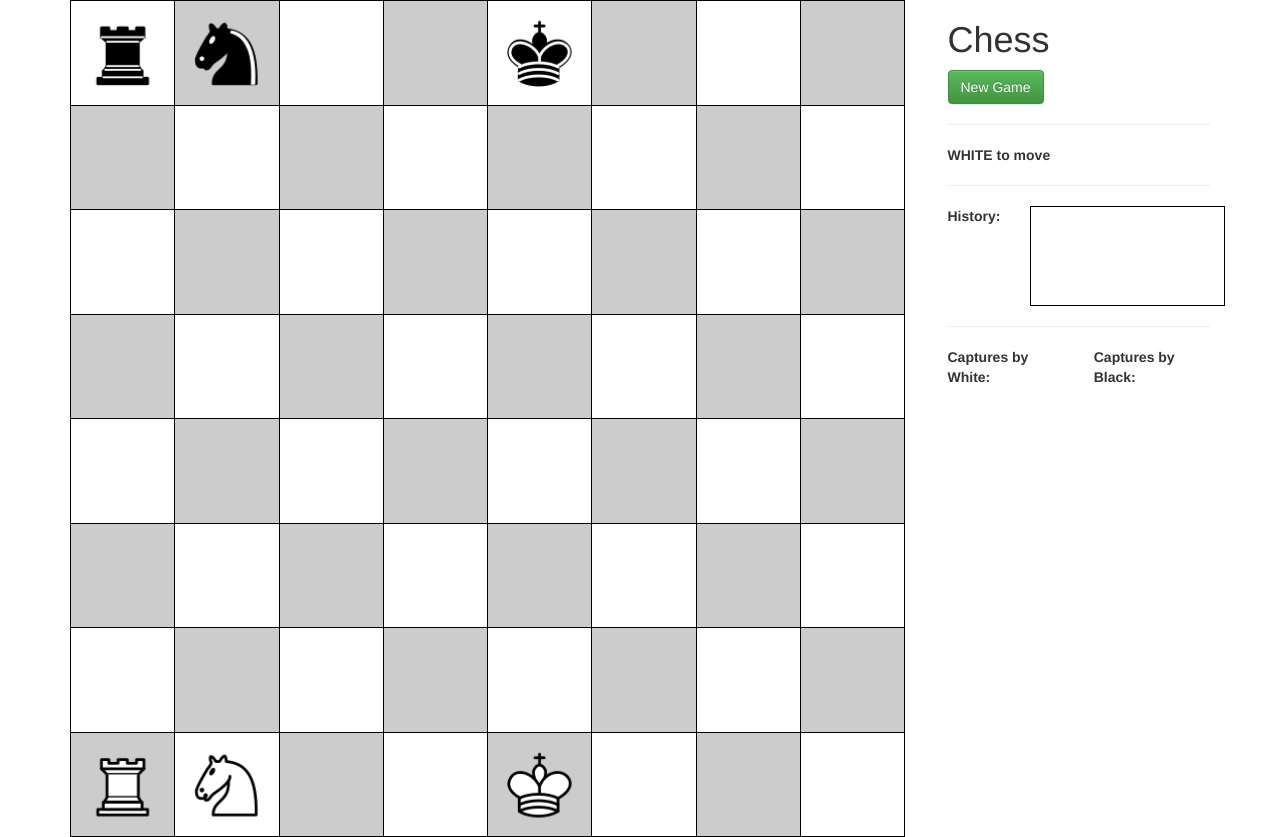
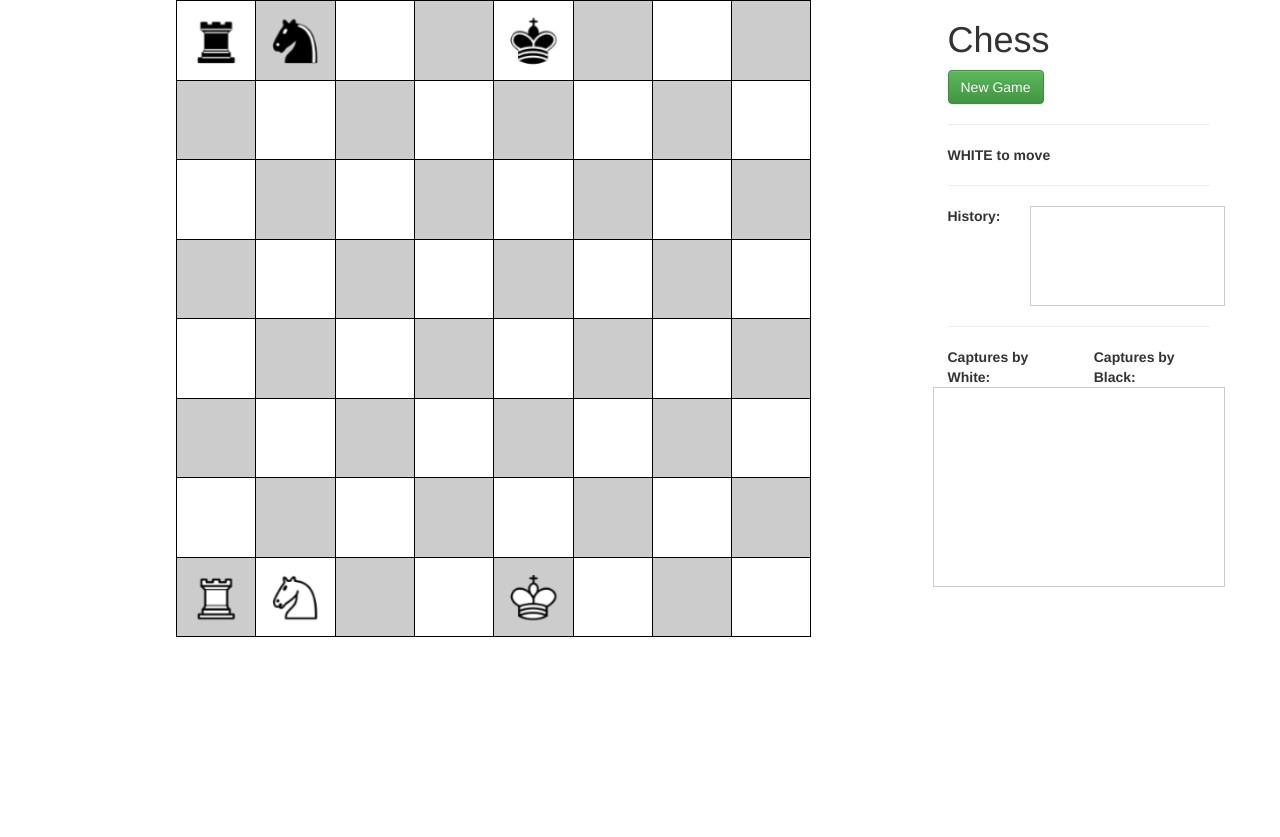
Before and after one commit to betten/chess, a website: page public/chess.html in a window 1280 px wide. After the commit the page ends 800 px from the top, so only its background shows below. Drawn offline with nearby package versions, Linux system fonts and the light colour scheme; some packages are replaced by stand-ins of ours.

Commit message:
smaller pieces/board and updated captures ui

```diff
--- a/public/chess.html
+++ b/public/chess.html
@@ -53,14 +53,22 @@
 
         <hr />
 
-        <div class="row">
-          <div class="col-md-6">
-            <strong>Captures by White:</strong>
-            <div ng-repeat="piece in game.captures.by_white">{{piece.name}}</div>
+        <div>
+          <div class="row">
+            <div class="col-md-6">
+              <strong>Captures by White:</strong>
+            </div>
+            <div class="col-md-6">
+              <strong>Captures by Black:</strong>
+            </div>
           </div>
-          <div class="col-md-6">
-            <strong>Captures by Black:</strong>
-            <div ng-repeat="piece in game.captures.by_black">{{piece.name}}</div>
+          <div id="captures" class="row">
+            <div class="col-md-6">
+              <div class="piece black {{piece.name.toLowerCase()}}" ng-repeat="piece in game.captures.by_white"></div>
+            </div>
+            <div class="col-md-6">
+              <div class="piece white {{piece.name.toLowerCase()}}" ng-repeat="piece in game.captures.by_black"></div>
+            </div>
           </div>
         </div>
 
--- a/public/css/chess.css
+++ b/public/css/chess.css
@@ -1,3 +1,6 @@
+#board {
+  margin: 0 auto;
+}
 #board, #board td {
   border: 1px solid black;
 }
@@ -8,8 +11,8 @@
   background: #ccc;
 }
 #board .square {
-  height: 83.5px;
-  width: 83.3px;
+  height: 58.5px;
+  width: 58.3px;
 }
 #board .square.moveable {
   background: yellow;
@@ -20,33 +23,45 @@
 #board .square.live {
   background: red;
 }
-#board .square .piece {
-  background-image: url(../img/Chess_Pieces_Sprite.svg.png);
+.piece {
+  background-image: url(../img/Chess_Pieces_Sprite.svg.small.png);
   background-repeat: no-repeat;
-  height: 83.5px;
-  width: 83.3px;
+  height: 58.5px;
+  width: 58.3px;
 }
-#board .square .piece.rook.black {
-  background-position: -333.2px -83.5px;
+.piece.king.black {
+  background-position: 0 -58.5px;
 }
-#board .square .piece.rook.white {
-  background-position: -333.2px 0;
+.piece.king.white {
+  background-position: 0 0;
 }
-#board .square .piece.knight.black {
-  background-position: -249.9px -83.5px;
+.piece.queen.black {
+  background-position: -58.3px -58.5px;
 }
-#board .square .piece.knight.white {
-  background-position: -249.9px 0;
+.piece.queen.white {
+  background-position: -58.3px 0;
 }
-#board .square .piece.king.black {
-  background-position: 0 -83.5px;
+.piece.bishop.black {
+  background-position: -116.6px -58.5px;
 }
-#board .square .piece.king.white {
-  background-position: 0 0;
+.piece.bishop.white {
+  background-position: -116.6px 0;
+}
+.piece.knight.black {
+  background-position: -174.9px -58.5px;
+}
+.piece.knight.white {
+  background-position: -174.9px 0;
+}
+.piece.rook.black {
+  background-position: -233.2px -58.5px;
+}
+.piece.rook.white {
+  background-position: -233.2px 0;
 }
 
 #history {
-  border: 1px solid black;
+  border: 1px solid #ccc;
   height: 100px;
   overflow: auto;
 }
@@ -59,3 +74,9 @@
   background: black;
   color: white;
 }
+
+#captures {
+  border: 1px solid #ccc;
+  height: 200px;
+  overflow: auto;
+}
```
Also changed, not shown: public/img/Chess_Pieces_Sprite.svg.small.png (added).
